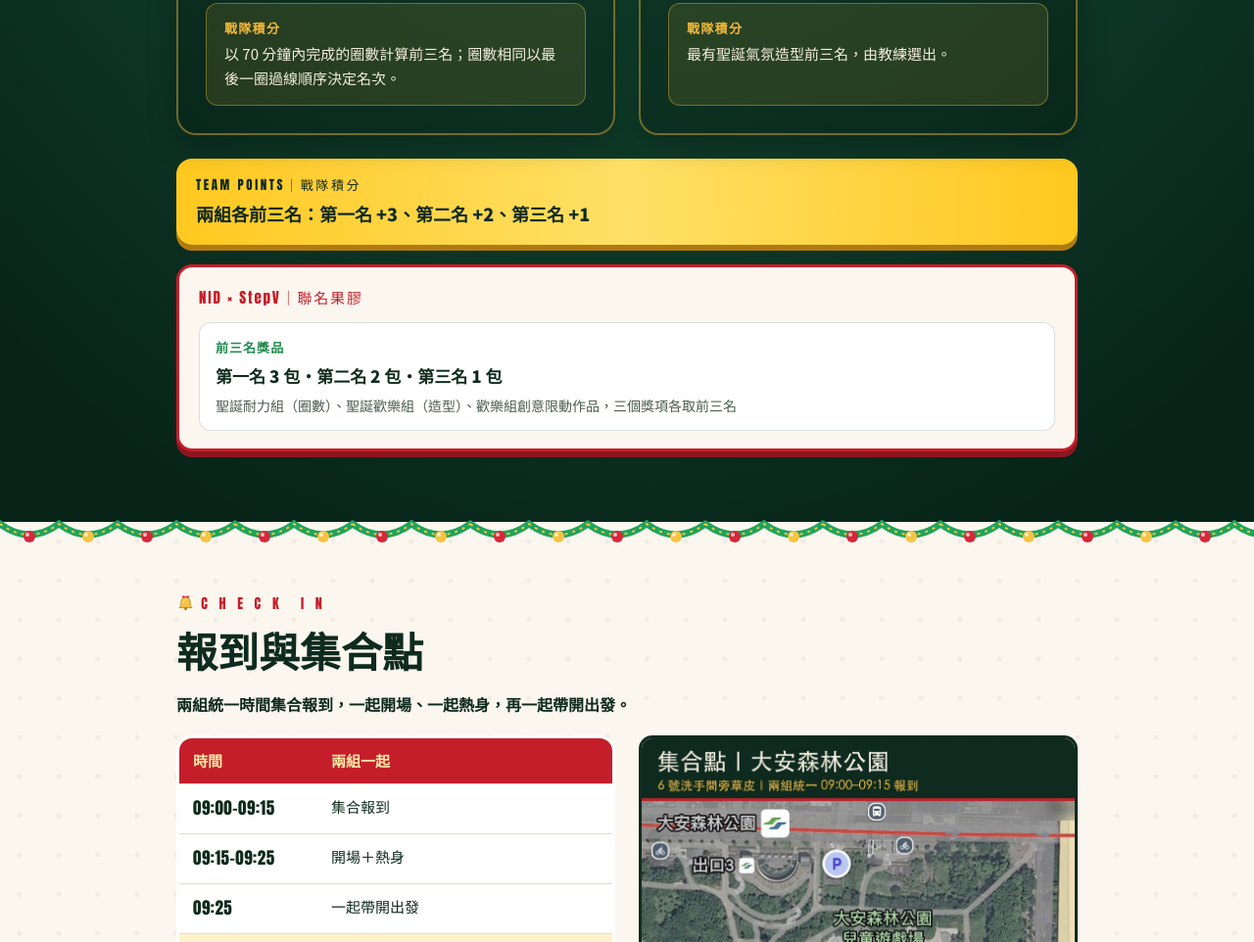
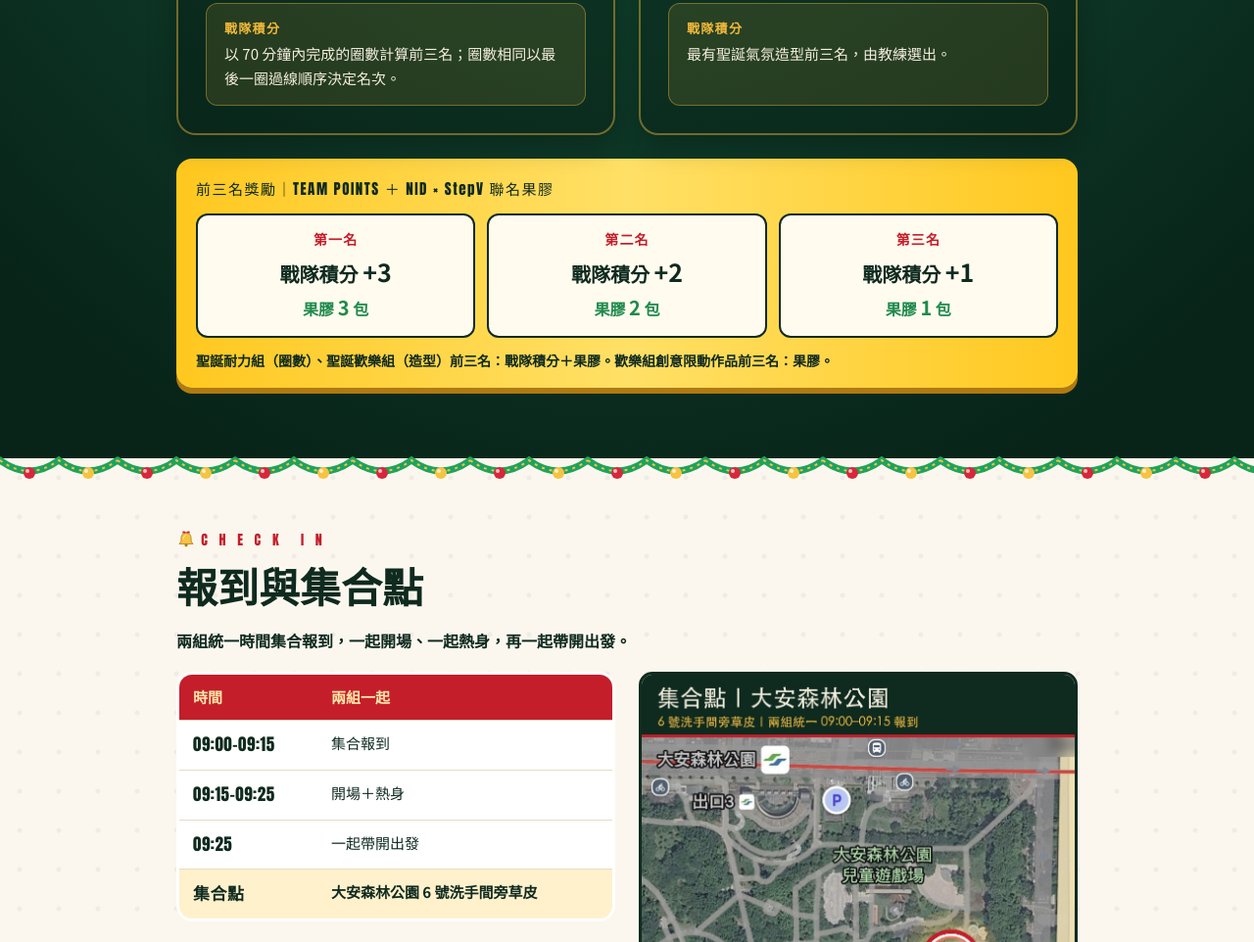
Before and after one commit to NIDRUNCLUB/nid-secret-santa-run, a plain HTML site: page index.html in a window 1280 px wide. Shown: the part 2627-3589 px from the top of the page at 98% size. Drawn offline with Linux system fonts and the light colour scheme; no server answers.

Commit message:
Add files via upload

```diff
--- a/index.html
+++ b/index.html
@@ -362,6 +362,17 @@ footer .fl{color:#DDEBE2}
 .perks-grid{grid-template-columns:repeat(3,1fr)}
 .perk-s{margin:8px 0 0;font-size:14px;line-height:1.5;color:#4A5A50}
 @media (max-width:820px){.perks-grid{grid-template-columns:1fr}}
+/* ===== PODIUM (points + gel) ===== */
+#groups .podium{margin:24px 0 0;background:linear-gradient(90deg,#FFC81F,#FFE066,#FFC81F);color:#0F2A1F;border-radius:16px;padding:18px 20px 16px;box-shadow:0 6px 0 #B07A12}
+#groups .pod-k{margin:0 0 12px;font-family:var(--disp);letter-spacing:.1em;font-size:15px}
+#groups .pod-grid{display:grid;grid-template-columns:repeat(3,1fr);gap:12px}
+#groups .pod-item{background:#FFFBEF;border:2px solid #0F2A1F;border-radius:12px;padding:12px 14px;text-align:center}
+#groups .pod-r{margin:0;font-size:14px;font-weight:700;letter-spacing:.08em;color:#C41E2A}
+#groups .pod-v{margin:4px 0 0;font-size:20px;font-weight:900;line-height:1.35}
+#groups .pod-g{margin:2px 0 0;font-size:16px;font-weight:700;color:#1F8A4C}
+#groups .pod-s{margin:12px 0 0;font-size:14px;line-height:1.6;font-weight:700}
+#groups .pod-v b,#groups .pod-g b{font-size:1.25em}
+@media (max-width:560px){#groups .pod-grid{gap:8px}#groups .pod-item{padding:10px 4px}#groups .pod-v{font-size:14px}#groups .pod-g{font-size:14px}#groups .pod-v b{display:block;font-size:26px;line-height:1.2}}
 </style>
 </head>
 <body>
@@ -488,20 +499,14 @@ footer .fl{color:#DDEBE2}
       </article>
     </div>
 
-    <div class="points">
-      <p class="fk">TEAM POINTS｜戰隊積分</p>
-      <p class="fv">兩組各前三名：第一名 +3、第二名 +2、第三名 +1</p>
-    </div>
-
-    <div class="gel">
-      <p class="gel-k">NID × StepV｜聯名果膠</p>
-      <div class="gel-grid one">
-        <div class="gel-item">
-          <p class="gel-t">前三名獎品</p>
-          <p class="gel-v">第一名 3 包・第二名 2 包・第三名 1 包</p>
-          <p class="gel-s">聖誕耐力組（圈數）、聖誕歡樂組（造型）、歡樂組創意限動作品，三個獎項各取前三名</p>
-        </div>
+    <div class="podium">
+      <p class="pod-k">前三名獎勵｜TEAM POINTS ＋ NID × StepV 聯名果膠</p>
+      <div class="pod-grid">
+        <div class="pod-item p1"><p class="pod-r">第一名</p><p class="pod-v">戰隊積分 <b>+3</b></p><p class="pod-g">果膠 <b>3</b> 包</p></div>
+        <div class="pod-item p2"><p class="pod-r">第二名</p><p class="pod-v">戰隊積分 <b>+2</b></p><p class="pod-g">果膠 <b>2</b> 包</p></div>
+        <div class="pod-item p3"><p class="pod-r">第三名</p><p class="pod-v">戰隊積分 <b>+1</b></p><p class="pod-g">果膠 <b>1</b> 包</p></div>
       </div>
+      <p class="pod-s">聖誕耐力組（圈數）、聖誕歡樂組（造型）前三名：戰隊積分＋果膠。歡樂組創意限動作品前三名：果膠。</p>
     </div>
   </div>
 </section>
```
